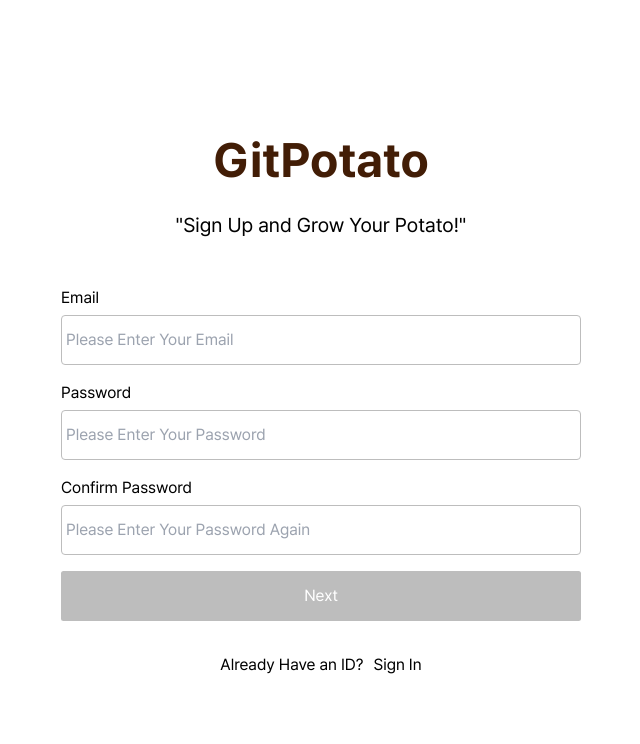
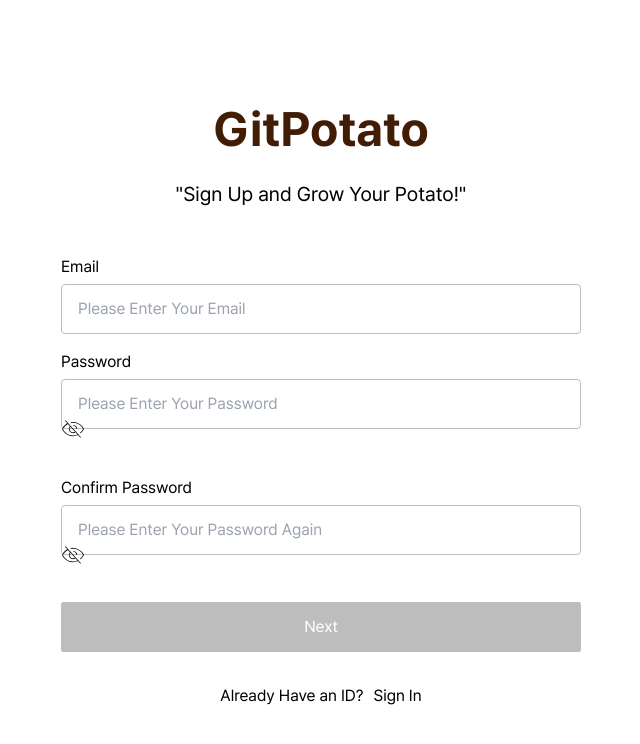
Before and after one commit to junhyeon0218/oz_03_main-004-FE, a React (Vite) app: page /signup in a window 1280 px wide. Shown: the top 744 px of the page, without its empty margins (319-959 px from the left). Built offline with nearby package versions, Linux system fonts and the light colour scheme.

Commit message:
✨ Chore: Input Component password 보기 아이콘기능추가/ 주석추가

```diff
--- a/src/components/common/input/index.jsx
+++ b/src/components/common/input/index.jsx
@@ -1,5 +1,7 @@
 import React from 'react';
 import { useState, useEffect } from 'react';
+import enableEyes from '../../../../public/password/eye1.svg';
+import disableEyes from '../../../../public/password/eye2.svg';
 
 //Error 메세지 내용 / 유효성 검사:정규표현식
 const ERROR_MSG = {
@@ -13,7 +15,7 @@ const ERROR_MSG = {
 };
 const EMAIL_REGEX = /^[A-Z0-9._%+-]+@[A-Z0-9.-]+\.[A-Z]{2,}$/i;
 const PASSWORD_REGEX = /^[A-Za-z0-9!@#]{8,}$/;
-const NICKNAME_REGEX = /^[A-Za-z]{4,}$/;
+const NICKNAME_REGEX = /^[A-Za-z]+[A-Za-z0-9]{3,}$/;
 const DATE_REGEX = /^(0[1-9]|1[0-2])\/(0[1-9]|[12][0-9]|3[01])\/(19|20)\d\d$/;
 
 const FormInput = ({
@@ -28,41 +30,45 @@ const FormInput = ({
     isFormValid,
     setIsFormValid,
     password,
+    chkPassword,
 }) => {
+    //input type 관리
+    const [inputType, setInputType] = useState(type);
+
     useEffect(() => {
+        //초기값이 없을때는 유효성검사를 건너뛰기
+        if (value !== placeholder && value !== '') {
             validateInput();
-    }, [value]);
+        }
+    }, [value, chkPassword, password]);
 
     //유효성검사
-    //? switch 로 바꾸는게 깔끔할까?
     const validateInput = () => {
+        //사용자 입력값의 유효성 판단
         let isValid = true;
 
         if (type === 'email') {
             if (!EMAIL_REGEX.test(value)) {
                 setError(ERROR_MSG.emailPattern);
-                isValid = false;
+                isValid = false; // 유효하지 않으면 isValid를 false로 설정
             } else {
-                setError(''); // Clear error
+                setError(''); // 유효하면 에러 메시지 초기화
             }
         } else if (id === 'userPassword') {
             if (!PASSWORD_REGEX.test(value)) {
                 setError(ERROR_MSG.passwordPattern);
                 isValid = false;
             } else {
-                setError(''); // Clear error
+                setError('');
             }
         } else if (id === 'chkPassword') {
-            // console.log('++++');
-            // console.log(password);
-            // console.log(value);
             if (value !== password) {
                 setError(ERROR_MSG.matchPassword);
                 isValid = false;
             } else {
                 setError('');
             }
-        } else if (type === 'nickname') {
+        } else if (id === 'userNickname') {
             if (!NICKNAME_REGEX.test(value)) {
                 setError(ERROR_MSG.nickname);
             } else {
@@ -76,7 +82,7 @@ const FormInput = ({
                 const [month, day, year] = value.split('/').map(Number);
                 const birthDate = new Date(year, month - 1, day);
                 const today = new Date();
-                if (birthDate > today) {
+                if (birthDate >= today) {
                     setError(ERROR_MSG.futureDate);
                     isValid = false;
                 } else {
@@ -85,6 +91,7 @@ const FormInput = ({
             }
         }
 
+        // 폼 전체의 유효성을 설정
         setIsFormValid(isValid);
     };
 
@@ -92,12 +99,21 @@ const FormInput = ({
     const handleDateChange = (e) => {
         //input = 숫자아닌 문자제거
         let input = e.target.value.replace(/\D/g, '').slice(0, 8);
+        //입력된 숫자가 4자 이상인 경우, MM/DD/YYYY 형식으로 포맷
         if (input.length >= 4) {
             input = `${input.slice(0, 2)}/${input.slice(2, 4)}/${input.slice(4)}`;
-        } else if (input.length >= 2) {
+        }
+        // 입력된 숫자가 2자 이상인 경우, MM/DD 형식으로 포맷
+        else if (input.length >= 2) {
             input = `${input.slice(0, 2)}/${input.slice(2)}`;
         }
+        //변경된 값 부모 컴포넌트로 전달
         onChange({ ...e, target: { ...e.target, value: input } });
+    };
+
+    //password와 text를 전환해서 password 볼수있게 해줌
+    const togglePasswordVisibility = () => {
+        setInputType(inputType === 'password' ? 'text' : 'password');
     };
 
     //error가 있으면 input border 색상 red로 변경
@@ -108,23 +124,39 @@ const FormInput = ({
             <label htmlFor={id} className='mb-3 text-16 text-black'>
                 {label}
             </label>
+            <div className='relative h-full w-full'>
                 <input
-                type={type}
+                    type={inputType}
                     id={id}
                     placeholder={placeholder}
                     required
                     autoComplete='off'
-                className={`inline-flex h-50 w-520 items-center justify-start gap-2.5 rounded-4 border ${inputStatus} bg-white px-16 px-4 py-15 focus:border-strong`}
+                    className={`inline-flex h-50 w-520 items-center justify-start gap-2.5 rounded-4 border ${inputStatus} bg-white px-16 py-15 focus:border-strong`}
                     onChange={(e) => {
+                        //id가 userBirth인경우 handleDateChange() 함수 실행
                         if (id === 'userBirth') {
                             handleDateChange(e);
                         } else {
                             onChange(e);
                         }
+                        //입력 값이 변경될 때마다 유효성검사를 실행
                         validateInput();
                     }}
                     value={value}
                 />
+                {type === 'password' && (
+                    <button
+                        type='button'
+                        className='absolute right-4 top-1/2 mr-16 h-24 w-24 -translate-y-1/2 transform'
+                        onClick={togglePasswordVisibility}
+                    >
+                        <img
+                            src={inputType === 'password' ? disableEyes : enableEyes}
+                            className='h-24 w-24 text-blue'
+                        />
+                    </button>
+                )}
+            </div>
             {error && <p className='mb-5 text-14 text-red'>{error}</p>}
         </div>
     );
```
Also changed, not shown: public/password/eye1.svg (added), public/password/eye2.svg (added). Lines whose indentation alone changed are shown as unchanged.
